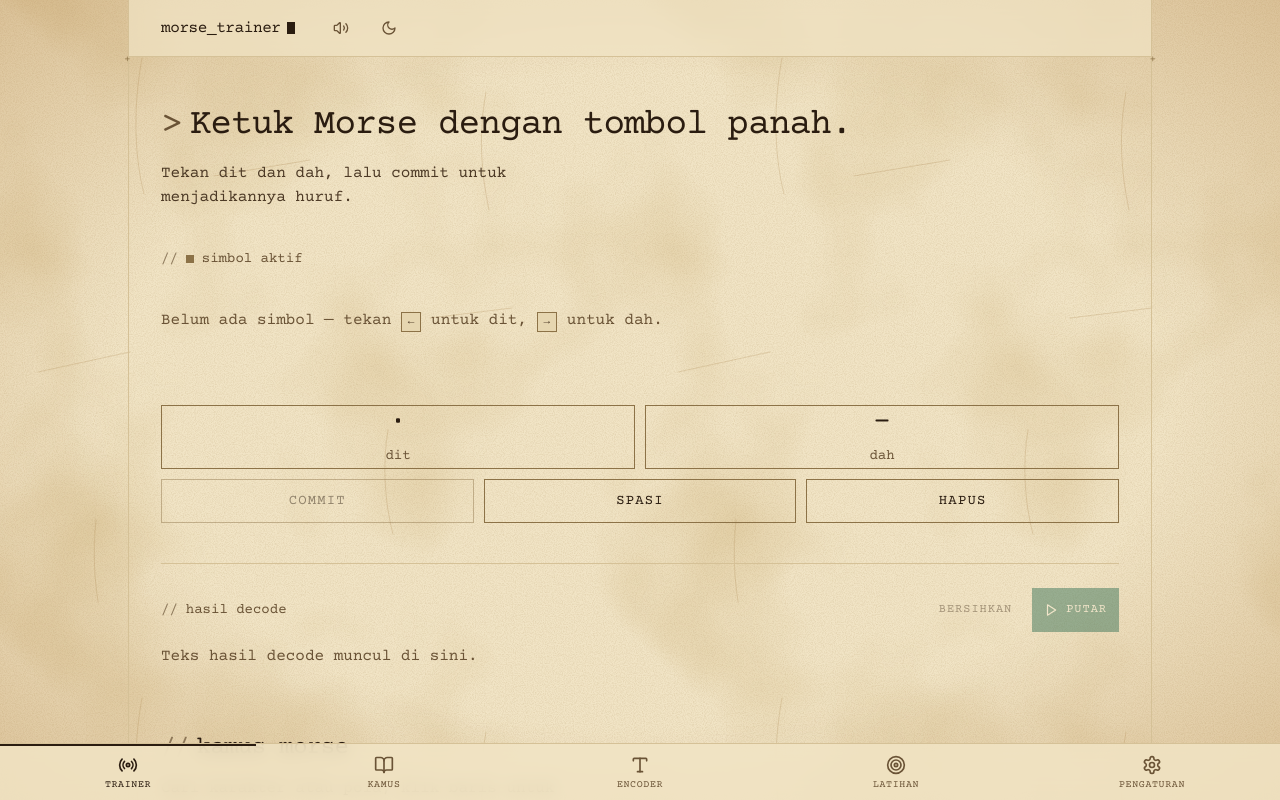
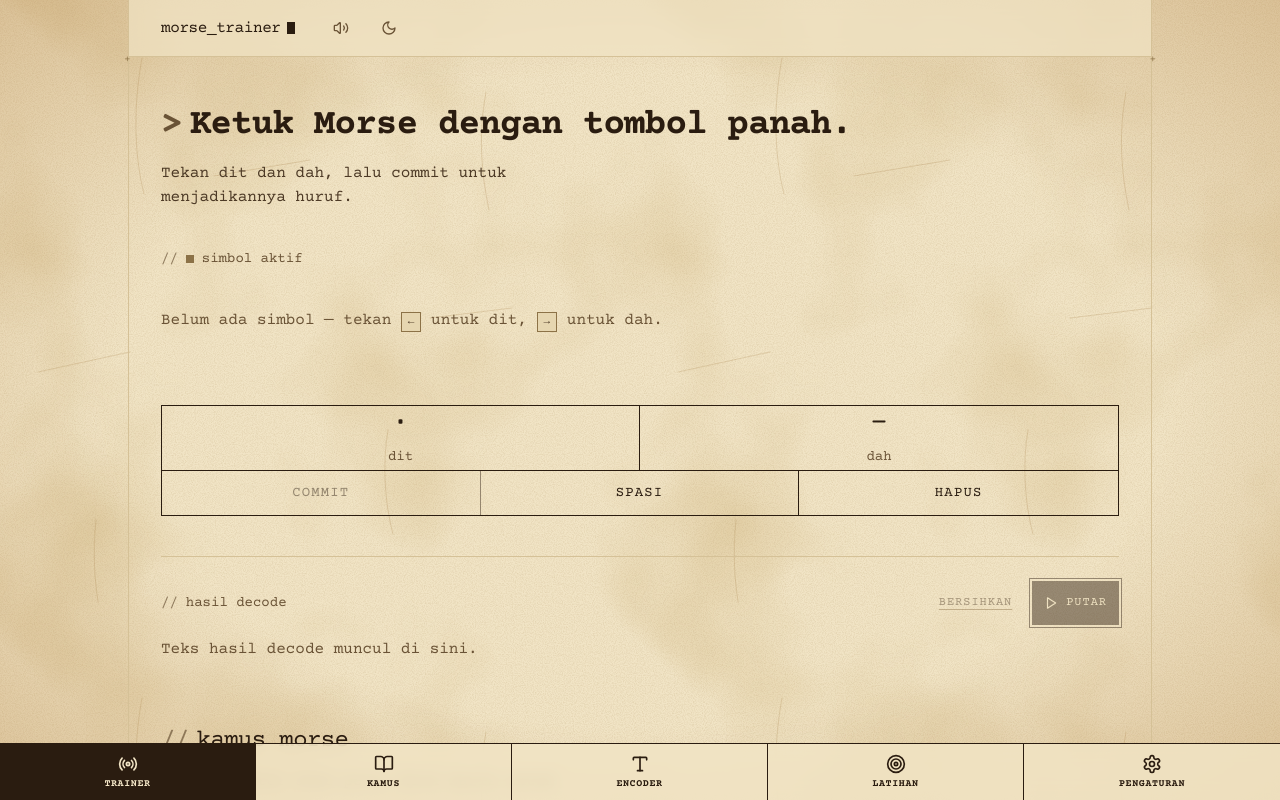
Before and after one commit to qyzh/uk-morse, a React (Vite) app: page /#/trainer in a window 1280 px wide. Shown: the top 800 px of the page. Built offline with nearby package versions, Linux system fonts and the light colour scheme.

Commit message:
feat(ui): restyle components as a telegram form
Use ink buttons with a double rule, joined navigation and keypad cells, tick-box choices and ruled fields. The primary action is now ink, so signal stays on live Morse and positive feedback.

```diff
--- a/src/App.tsx
+++ b/src/App.tsx
@@ -85,7 +85,10 @@ export default function App() {
             <span aria-hidden="true" className="ml-1.5 inline-block h-[0.7em] w-[0.5em] bg-ink" />
           </a>
 
-          <nav aria-label="Navigasi utama" className="ml-auto hidden items-center gap-4 pointer-fine:md:flex">
+          <nav
+            aria-label="Navigasi utama"
+            className="ml-auto hidden divide-x divide-ink border border-ink pointer-fine:md:flex"
+          >
             {VIEWS.map((v) => {
               const active = v.id === view
               return (
@@ -94,17 +97,11 @@ export default function App() {
                   href={`#/${v.id}`}
                   aria-current={active ? 'page' : undefined}
                   className={cx(
-                    'inline-flex h-11 items-center gap-1 text-sm transition-colors duration-150',
-                    active ? 'text-ink' : 'text-ink-3 hover:text-ink',
+                    'inline-flex h-10.5 items-center px-3 text-sm transition-colors duration-150',
+                    active ? 'bg-ink font-bold text-bg' : 'text-ink hover:bg-surface-2',
                   )}
                 >
-                  <span aria-hidden="true" className="hidden text-ink-3/70 lg:inline">
-                    [
-                  </span>
                   {v.label}
-                  <span aria-hidden="true" className="hidden text-ink-3/70 lg:inline">
-                    ]
-                  </span>
                 </a>
               )
             })}
@@ -149,9 +146,9 @@ export default function App() {
 
       <nav
         aria-label="Navigasi utama"
-        className="fixed inset-x-0 bottom-0 z-20 border-t border-edge bg-bg/85 pb-[env(safe-area-inset-bottom)] backdrop-blur pointer-fine:md:hidden"
+        className="fixed inset-x-0 bottom-0 z-20 border-t border-ink bg-bg/85 pb-[env(safe-area-inset-bottom)] backdrop-blur pointer-fine:md:hidden"
       >
-        <div className="grid grid-cols-5">
+        <div className="grid grid-cols-5 divide-x divide-ink">
           {VIEWS.map((v) => {
             const Icon = v.Icon
             const active = v.id === view
@@ -161,8 +158,8 @@ export default function App() {
                 href={`#/${v.id}`}
                 aria-current={active ? 'page' : undefined}
                 className={cx(
-                  'flex h-14 flex-col items-center justify-center gap-0.5 border-t-2 text-[10px] font-medium uppercase tracking-[0.06em] transition-colors duration-150',
-                  active ? 'border-ink text-ink' : 'border-transparent text-ink-3 hover:text-ink',
+                  'flex h-14 flex-col items-center justify-center gap-0.5 text-[10px] font-bold uppercase tracking-[0.06em] transition-colors duration-150',
+                  active ? 'bg-ink text-bg' : 'text-ink hover:bg-surface-2',
                 )}
               >
                 <Icon className="size-5" />
--- a/src/components/Encoder.tsx
+++ b/src/components/Encoder.tsx
@@ -2,7 +2,8 @@ import { useEffect, useRef, useState } from 'react'
 import { encodeText } from '../core/encode'
 import { useMorseAudio } from '../hooks/useMorseAudio'
 import { AlertIcon, CheckIcon, CopyIcon, PlayIcon } from './icons'
-import { Button, PageTitle } from './ui'
+import { cx } from './cx'
+import { Button, FIELD, PageTitle } from './ui'
 
 export function Encoder() {
   const { play } = useMorseAudio()
@@ -46,7 +47,7 @@ export function Encoder() {
           spellCheck={false}
           autoComplete="off"
           placeholder="Contoh: SOS dari kapal"
-          className="w-full resize-y border-0 border-b border-edge-strong bg-transparent py-2 text-base text-ink transition-colors duration-150 placeholder:text-ink-3 hover:border-ink-3 focus:border-ink-3"
+          className={cx(FIELD, 'w-full resize-y px-3 py-2 text-base')}
         />
         {unsupported.length > 0 && (
           <p className="mt-3 flex items-start gap-2 border-l-2 border-warn/60 bg-warn/5 py-2 pl-3 pr-2 text-base text-warn">
--- a/src/components/Practice.tsx
+++ b/src/components/Practice.tsx
@@ -7,8 +7,9 @@ import type { Drill, PracticeMode } from '../practice/practice-session'
 import { SPEED_DURATIONS, useProgressStore } from '../store/progressStore'
 import type { SpeedDuration } from '../store/progressStore'
 import { useSettingsStore } from '../store/settingsStore'
+import { cx } from './cx'
 import { CheckIcon, PlayIcon, RotateIcon } from './icons'
-import { Button, Feedback, InputPad, Kbd, PageTitle, Readouts, ScoreStrip, Segmented } from './ui'
+import { Button, FIELD, Feedback, InputPad, Kbd, PageTitle, Readouts, ScoreStrip, Segmented } from './ui'
 import type { FeedbackState } from './ui'
 
 function formatTime(seconds: number): string {
@@ -158,7 +159,7 @@ export function Practice() {
               spellCheck={false}
               autoCapitalize="characters"
               placeholder="?"
-              className="h-11 w-24 border-0 border-b border-edge-strong bg-transparent text-center font-mono text-lg uppercase text-ink transition-colors duration-150 placeholder:text-ink-3 hover:border-ink-3 focus:border-ink-3 disabled:opacity-50"
+              className={cx(FIELD, 'h-11 w-24 text-center font-mono text-lg uppercase disabled:opacity-50')}
             />
             <Button type="submit" variant="primary" disabled={decodeLocked || decodeAnswer.trim() === ''}>
               Periksa
--- a/src/components/ui.tsx
+++ b/src/components/ui.tsx
@@ -5,23 +5,25 @@
 import type { ButtonHTMLAttributes, ReactNode } from 'react'
 import { accuracy } from '../core/drills'
 import { cx } from './cx'
-import { CheckIcon, XIcon } from './icons'
 
 export type FeedbackState = { kind: 'ok' | 'bad'; text: string } | null
 
 /* ---------------- Button ---------------- */
 
-type ButtonVariant = 'primary' | 'secondary' | 'ghost' | 'danger' | 'dangerGhost'
+type ButtonVariant = 'primary' | 'secondary' | 'ghost' | 'danger' | 'dangerGhost' | 'row' | 'cell'
 type ButtonSize = 'sm' | 'md' | 'lg' | 'icon' | 'iconSm' | 'none'
 
 const VARIANTS: Record<ButtonVariant, string> = {
-  primary: 'bg-signal text-signal-ink hover:brightness-110 active:brightness-95',
-  secondary:
-    'border border-edge-strong text-ink hover:bg-surface-2 active:bg-surface-2/70',
-  ghost: 'text-ink-2 hover:bg-surface-2 hover:text-ink',
-  danger: 'bg-danger text-danger-ink hover:brightness-110 active:brightness-95',
+  primary: 'double-rule bg-ink text-bg hover:bg-ink-2',
+  secondary: 'double-rule border border-ink text-ink hover:bg-surface-2 active:bg-surface-2/70',
+  ghost: 'text-ink-2 underline decoration-edge-strong underline-offset-4 hover:bg-surface-2 hover:text-ink',
+  danger: 'double-rule bg-danger text-danger-ink [--rule:var(--danger)] hover:brightness-110 active:brightness-95',
   dangerGhost:
-    'border border-danger/40 text-danger-text hover:border-danger/60 hover:bg-danger/10',
+    'double-rule border border-danger text-danger-text [--rule:var(--danger)] hover:bg-danger/10',
+  /** A filled row of a form, ruled by the form around it. */
+  row: 'bg-ink text-bg hover:bg-ink-2',
+  /** One box of a form row. */
+  cell: 'text-ink hover:bg-surface-2 active:bg-surface-2/70',
 }
 
 const SIZES: Record<ButtonSize, string> = {
@@ -61,7 +63,7 @@ export function Button({
 
 /* ---------------- Surfaces ---------------- */
 
-/** Mode switch / theme picker — text tabs with a prompt on the active one. */
+/** Mode switch / theme picker — a form's tick boxes. */
 export function Segmented<T extends string>({
   label,
   value,
@@ -88,8 +90,8 @@ export function Segmented<T extends string>({
               active ? 'text-ink' : 'text-ink-3 hover:text-ink',
             )}
           >
-            <span aria-hidden="true" className="w-[1ch] shrink-0 select-none text-ink-3">
-              {active ? '>' : ''}
+            <span aria-hidden="true" className="shrink-0 select-none">
+              [{active ? 'x' : '\u00a0'}]
             </span>
             {option.icon}
             {option.label}
@@ -105,7 +107,7 @@ export function Segmented<T extends string>({
 /** Page headline with terminal prompt. */
 export function PageTitle({ children }: { children: ReactNode }) {
   return (
-    <h1 className="text-3xl font-medium tracking-tight text-balance sm:text-4xl">
+    <h1 className="text-3xl font-bold tracking-tight text-balance sm:text-4xl">
       <span aria-hidden="true" className="mr-2 select-none text-ink-3">
         &gt;
       </span>
@@ -139,7 +141,7 @@ export function Led({ on, className }: { on: boolean; className?: string }) {
   )
 }
 
-/** Drill feedback — icon + text + color, never color alone. */
+/** Drill feedback — tick + text + color, never color alone. */
 export function Feedback({ state, className }: { state: FeedbackState; className?: string }) {
   return (
     <p
@@ -152,8 +154,11 @@ export function Feedback({ state, className }: { state: FeedbackState; className
         className,
       )}
     >
-      {state?.kind === 'ok' && <CheckIcon className="size-4 shrink-0" />}
-      {state?.kind === 'bad' && <XIcon className="size-4 shrink-0" />}
+      {state && (
+        <span aria-hidden="true" className="shrink-0 select-none">
+          [{state.kind === 'ok' ? 'x' : '!'}]
+        </span>
+      )}
       {state?.text}
     </p>
   )
@@ -190,6 +195,34 @@ export function ScoreStrip({ score, total }: { score: number; total: number }) {
   )
 }
 
+/** A form text field: one ruled box. */
+export const FIELD =
+  'border border-ink bg-transparent text-ink transition-colors duration-150 placeholder:text-ink-3 hover:bg-surface/50'
+
+/** The dit and dah keys, on their own where nothing needs committing. Ruled by the form around them. */
+export function ElementKeys({
+  onDit,
+  onDah,
+  className,
+}: {
+  onDit: () => void
+  onDah: () => void
+  className?: string
+}) {
+  return (
+    <div className={cx('grid grid-cols-2 divide-x divide-ink', className)}>
+      <Button variant="cell" size="none" onClick={onDit} aria-label="Tambah dit" className="h-16 flex-col gap-0.5">
+        <span className="font-mono text-3xl leading-none">·</span>
+        <span className="text-sm normal-case tracking-normal text-ink-3">dit</span>
+      </Button>
+      <Button variant="cell" size="none" onClick={onDah} aria-label="Tambah dah" className="h-16 flex-col gap-0.5">
+        <span className="font-mono text-3xl leading-none">−</span>
+        <span className="text-sm normal-case tracking-normal text-ink-3">dah</span>
+      </Button>
+    </div>
+  )
+}
+
 /** Touch input pad — the mobile replacement for arrow keys. */
 export function InputPad({
   onDit,
@@ -209,37 +242,20 @@ export function InputPad({
   className?: string
 }) {
   return (
-    <div role="group" aria-label="Input morse via tombol" className={cx('grid gap-2.5', className)}>
-      <div className="grid grid-cols-2 gap-2.5">
-        <Button
-          variant="secondary"
-          size="none"
-          onClick={onDit}
-          aria-label="Tambah dit"
-          className="h-16 flex-col gap-0.5"
-        >
-          <span className="font-mono text-3xl leading-none">·</span>
-          <span className="text-sm normal-case tracking-normal text-ink-3">dit</span>
-        </Button>
-        <Button
-          variant="secondary"
-          size="none"
-          onClick={onDah}
-          aria-label="Tambah dah"
-          className="h-16 flex-col gap-0.5"
-        >
-          <span className="font-mono text-3xl leading-none">−</span>
-          <span className="text-sm normal-case tracking-normal text-ink-3">dah</span>
-        </Button>
-      </div>
-      <div className="grid grid-cols-3 gap-2.5">
-        <Button variant="secondary" size="none" onClick={onCommit} disabled={commitDisabled} className="h-11 text-sm uppercase tracking-[0.08em]">
+    <div
+      role="group"
+      aria-label="Input morse via tombol"
+      className={cx('divide-y divide-ink border border-ink', className)}
+    >
+      <ElementKeys onDit={onDit} onDah={onDah} />
+      <div className="grid grid-cols-3 divide-x divide-ink">
+        <Button variant="cell" size="none" onClick={onCommit} disabled={commitDisabled} className="h-11 text-sm uppercase tracking-[0.08em]">
           Commit
         </Button>
-        <Button variant="secondary" size="none" onClick={onSpace} className="h-11 text-sm uppercase tracking-[0.08em]">
+        <Button variant="cell" size="none" onClick={onSpace} className="h-11 text-sm uppercase tracking-[0.08em]">
           Spasi
         </Button>
-        <Button variant="secondary" size="none" onClick={onBackspace} className="h-11 text-sm uppercase tracking-[0.08em]">
+        <Button variant="cell" size="none" onClick={onBackspace} className="h-11 text-sm uppercase tracking-[0.08em]">
           Hapus
         </Button>
       </div>
```
Also changed, not shown: src/components/Dictionary.tsx (+5 -5 lines).
